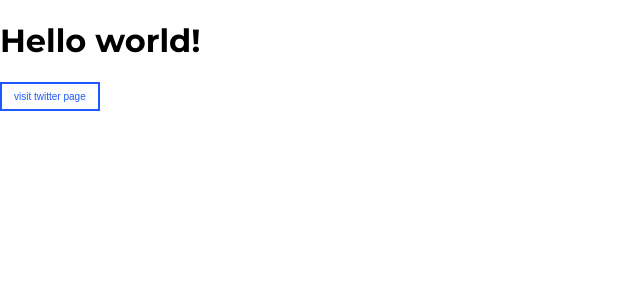
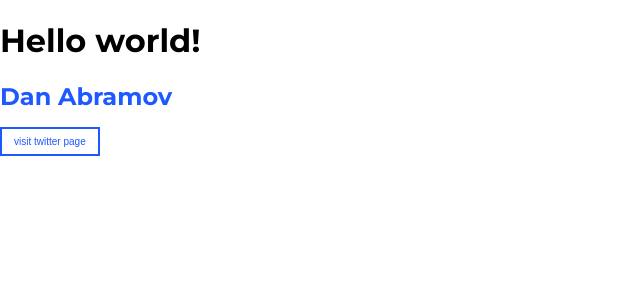
Before and after one commit to KSzostko/FavNote, a React (Create React App) app: page / in a window 1280 px wide. Shown: the top 300 px of the page, without its empty margins (0-640 px from the left). Built offline with nearby package versions, Linux system fonts and the light colour scheme; the HTML template or start-up script is replaced by a standard one.

Commit message:
added header component

```diff
--- a/src/App.js
+++ b/src/App.js
@@ -1,10 +1,12 @@
 import React from 'react';
 import Button from './components/Button/Button';
+import Header from './components/Header/Header';
 
 function App() {
     return (
         <>
             <h1>Hello world!</h1>
+            <Header>Dan Abramov</Header>
             <Button>visit twitter page</Button>
         </>
     );
--- /dev/null
+++ b/src/components/Header/Header.js
@@ -0,0 +1,10 @@
+import React from 'react';
+import style from './Header.module.scss';
+
+const Header = ({ children }) => (
+    <h1 className={style.header}>
+        {children}
+    </h1>
+);
+
+export default Header;
--- /dev/null
+++ b/src/components/Header/Header.module.scss
@@ -0,0 +1,5 @@
+.header {
+    color: #1E58FF;
+    font-size: 2.4rem;
+    font-weight: 700;
+}
```
